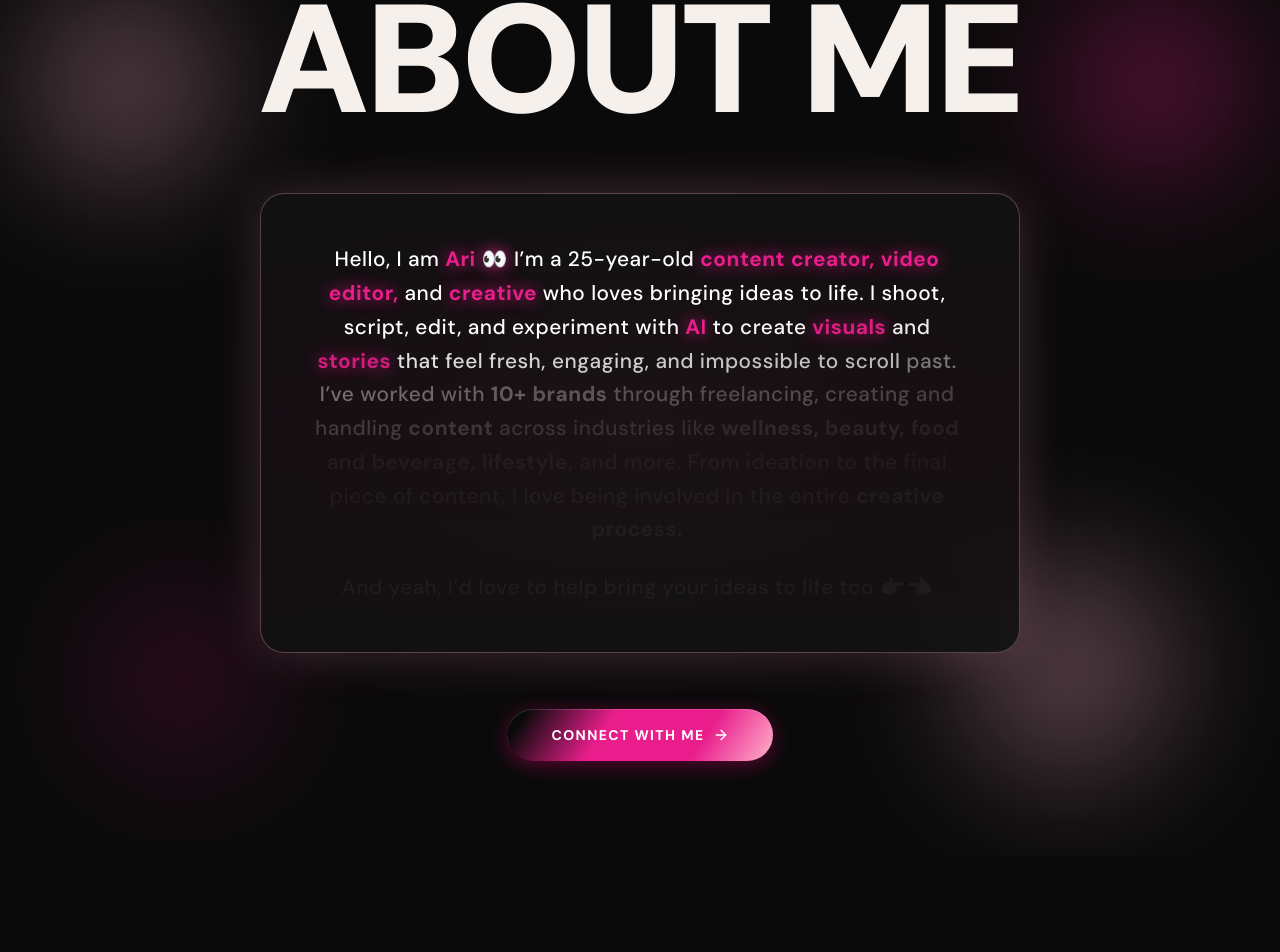
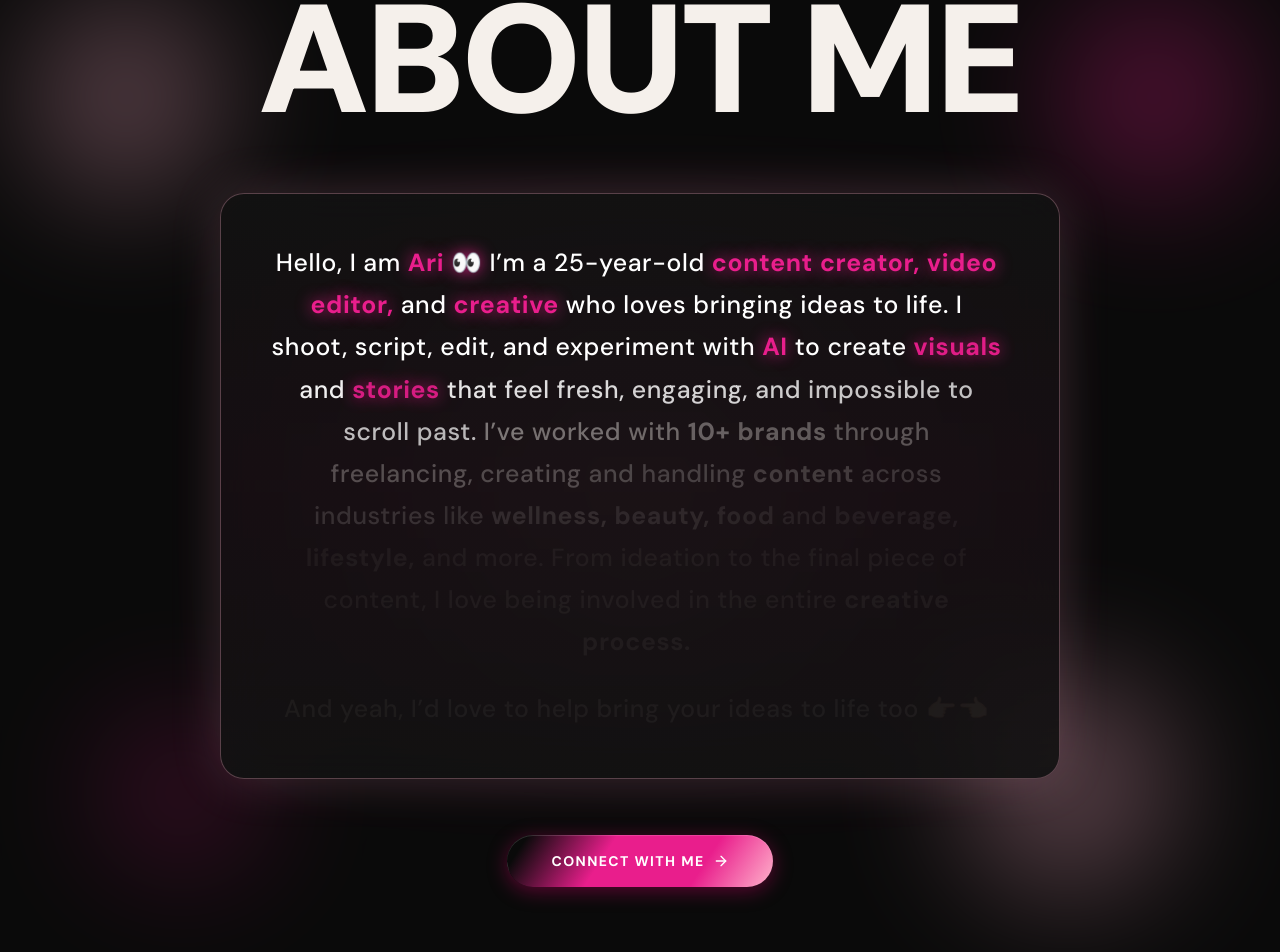
Before and after one commit to evanbose7/kamna-portfolio, a React (Vite) app: page / in a window 1280 px wide. Shown: the part 1952-2904 px from the top of the page. Built offline with nearby package versions, Linux system fonts and the light colour scheme; a web font is replaced by a local one.

Commit message:
increase-font-size-and-line-height-in-about-me-section

```diff
--- a/src/components/AboutSection.jsx
+++ b/src/components/AboutSection.jsx
@@ -61,7 +61,7 @@ export default function AboutSection({ onOpenConnectModal }) {
         </div>
 
         {/* Stationary Introduction Box with Light Pink Shader Glow */}
-        <div ref={containerRef} className="relative w-full max-w-[760px]">
+        <div ref={containerRef} className="relative w-full max-w-[840px]">
 
           {/* Light Pink Radial Spotlight Halo */}
           <div
@@ -80,7 +80,7 @@ export default function AboutSection({ onOpenConnectModal }) {
               const prevWordsCount = paragraphs.slice(0, pIdx).join(' ').split(' ').length;
 
               return (
-                <p key={pIdx} className="font-medium leading-relaxed tracking-wide text-[clamp(1rem,2vw,1.3rem)] relative z-10">
+                <p key={pIdx} className="font-medium leading-relaxed sm:leading-[1.7] tracking-wide text-[clamp(1.15rem,2.4vw,1.55rem)] relative z-10">
                   {words.map((word, wIdx) => {
                     const globalWordIdx = (pIdx === 0 ? 0 : prevWordsCount) + wIdx;
                     const wordCenter = globalWordIdx / (totalWordsCount - 1);
```
